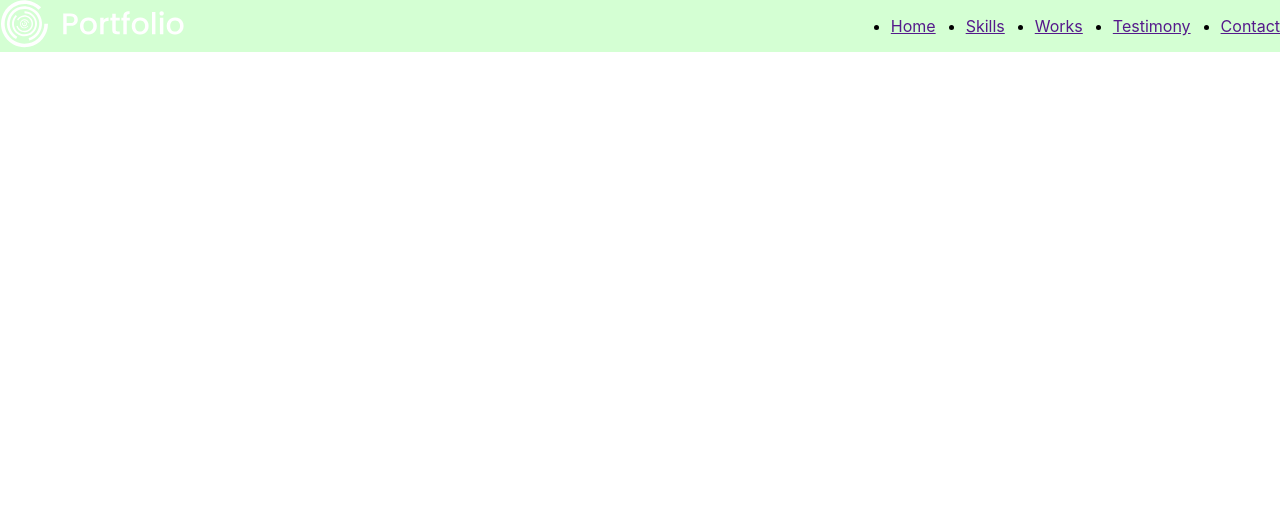
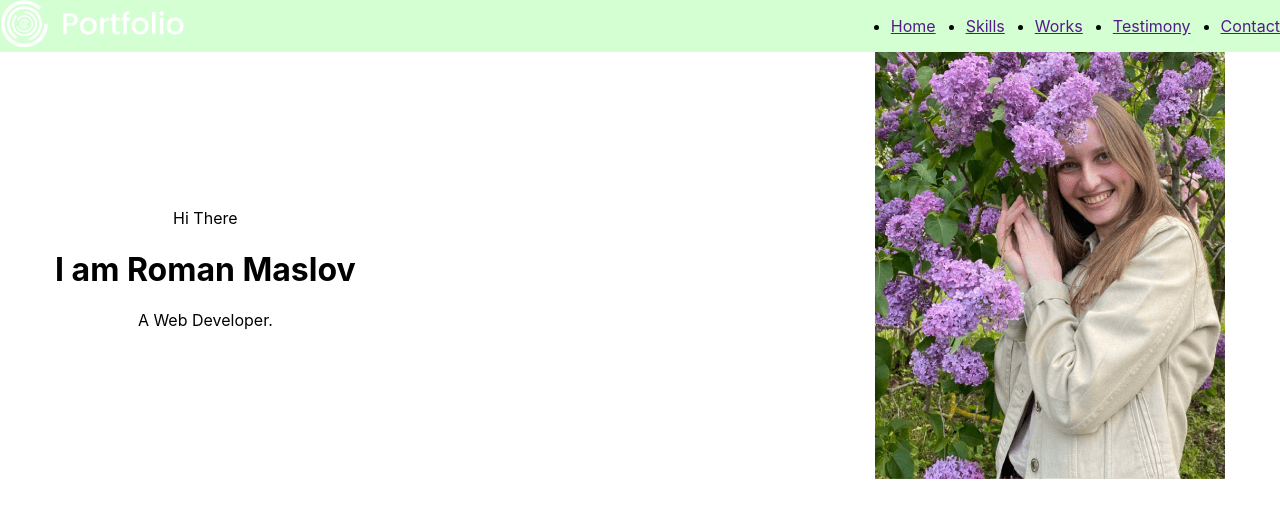
Before and after one commit to Yofukashiya/PortfolioWebsite, a React (Vite) app: page / in a window 1280 px wide. Shown: the top 518 px of the page. Built offline with nearby package versions, Linux system fonts and the light colour scheme.

Commit message:
Integrate Main component into App and remove unused Title styled component

```diff
--- a/src/App.tsx
+++ b/src/App.tsx
@@ -1,18 +1,14 @@
 import styled from "styled-components";
 import { Header } from "./layout/header/Header";
+import { Main } from "./layout/sections/main/Main";
 
 function App() {
 	return (
 		<div className="App">
 			<Header />
+			<Main />
 		</div>
 	);
 }
 
 export default App;
-
-const Title = styled.h1`
-	font-size: 1.5em;
-	text-align: center;
-	color: #e91e63;
-`;
--- /dev/null
+++ b/src/components/Container.tsx
@@ -0,0 +1,9 @@
+import styled from "styled-components";
+
+export const Container = styled.div`
+	--container-width: 1140px;
+	--container-offset: 15px;
+	max-width: calc(var(--container-width) + var(--container-offset) * 2);
+	padding: 0 var(--container-offset);
+	margin: 0 auto;
+`;
--- /dev/null
+++ b/src/components/FlexWrapper.tsx
@@ -0,0 +1,16 @@
+import styled from "styled-components";
+
+type FlexWrapperPropsType = {
+	direction?: string;
+	justify?: string;
+	align?: string;
+	wrap?: string;
+};
+
+export const FlexWrapper = styled.div<FlexWrapperPropsType>`
+	display: flex;
+	flex-direction: ${(props) => props.direction || "row"};
+	justify-content: ${(props) => props.justify || "flex-start"};
+	align-items: ${(props) => props.align || "stretch"};
+	flex-wrap: ${(props) => props.wrap || "nowrap"};
+`;
--- /dev/null
+++ b/src/layout/sections/main/Main.tsx
@@ -0,0 +1,34 @@
+import React from "react";
+import styled from "styled-components";
+import photo from "../../../assets/images/Photo.webp";
+import { FlexWrapper } from "../../../components/FlexWrapper";
+import { Container } from "../../../components/Container";
+
+export const Main = () => {
+	return (
+		<div>
+			<Container>
+				<FlexWrapper
+					direction="row"
+					align="center"
+					justify="space-between"
+				>
+					<div>
+						<span>Hi There</span>
+						<h1>I am Roman Maslov</h1>
+						<span>A Web Developer.</span>
+					</div>
+					<div>
+						<StyledImg src={photo} alt="Photo" />
+					</div>
+				</FlexWrapper>
+			</Container>
+		</div>
+	);
+};
+
+const StyledImg = styled.img`
+	width: 350px;
+	height: 430px;
+	object-fit: cover;
+`;
```
